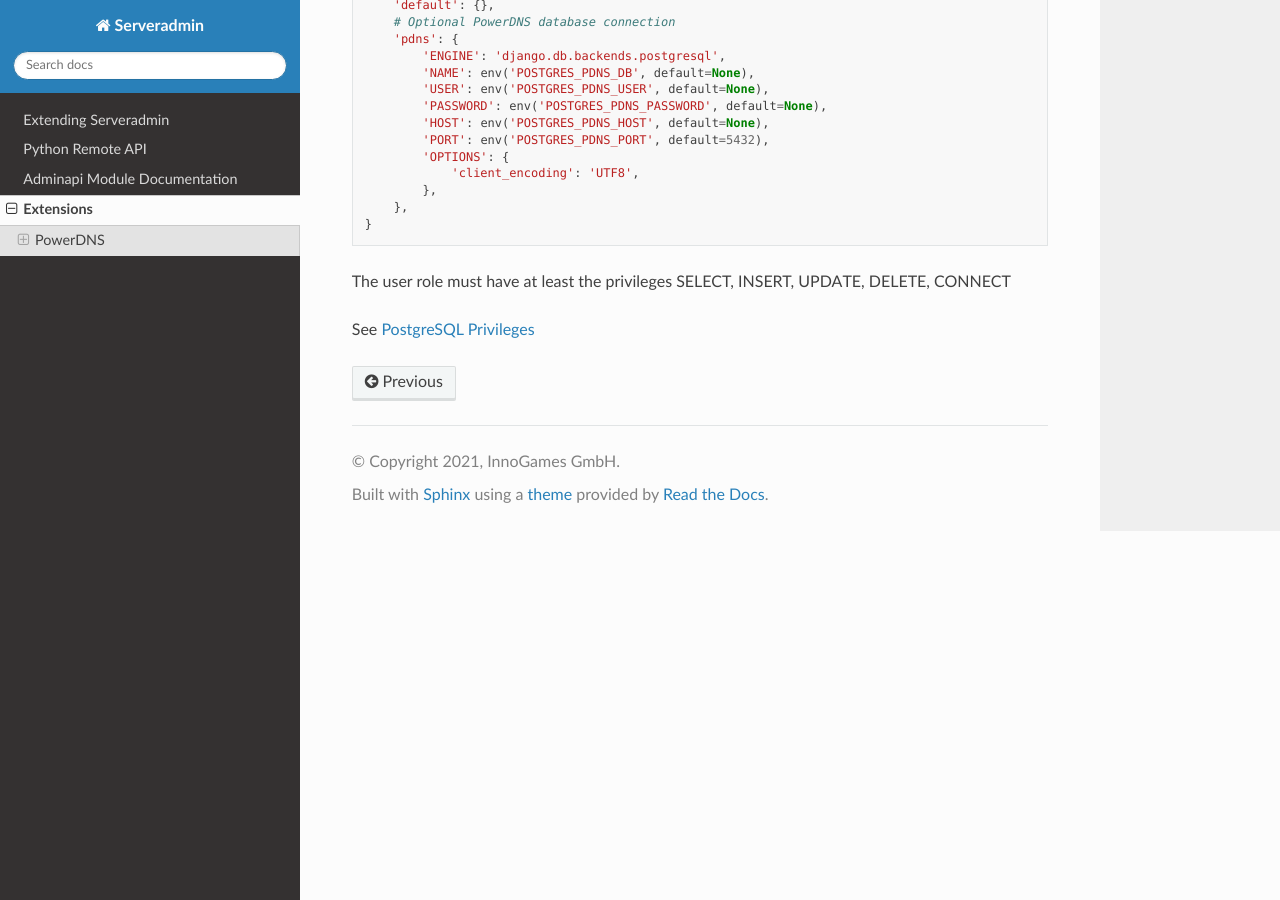
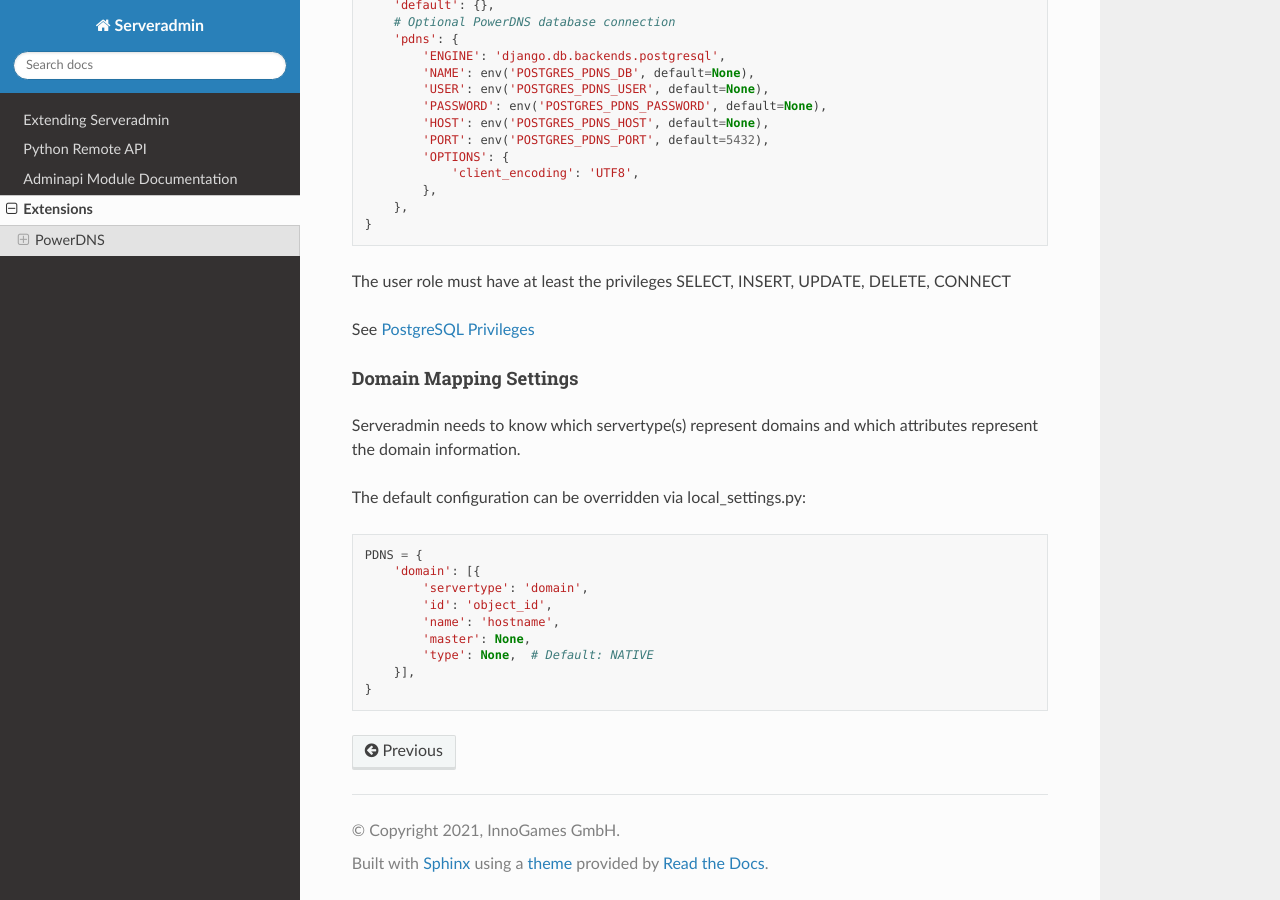
Before and after one commit to innogames/serveradmin, a Sphinx documentation site: the page built from docs/source/extensions.rst, in a window 1280 px wide and 900 px high, scrolled down 2047 px. Built offline with Sphinx 7.4.7 and the Read the Docs theme 2.0.0, drawn with Linux system fonts in a browser that asks for light colours.

Commit message:
Document domain mapping config and set default

```diff
--- a/docs/source/extensions.rst
+++ b/docs/source/extensions.rst
@@ -76,3 +76,21 @@ The user role must have at least the privileges SELECT, INSERT, UPDATE, DELETE,
 CONNECT
 
 See `PostgreSQL Privileges <https://www.postgresql.org/docs/current/ddl-priv.html>`_
+
+Domain Mapping Settings
+"""""""""""""""""""""""
+
+Serveradmin needs to know which servertype(s) represent domains and which
+attributes represent the domain information.
+
+The default configuration can be overridden via local_settings.py::
+
+    PDNS = {
+        'domain': [{
+            'servertype': 'domain',
+            'id': 'object_id',
+            'name': 'hostname',
+            'master': None,
+            'type': None,  # Default: NATIVE
+        }],
+    }
```
Also changed, not shown: 1 other file.
